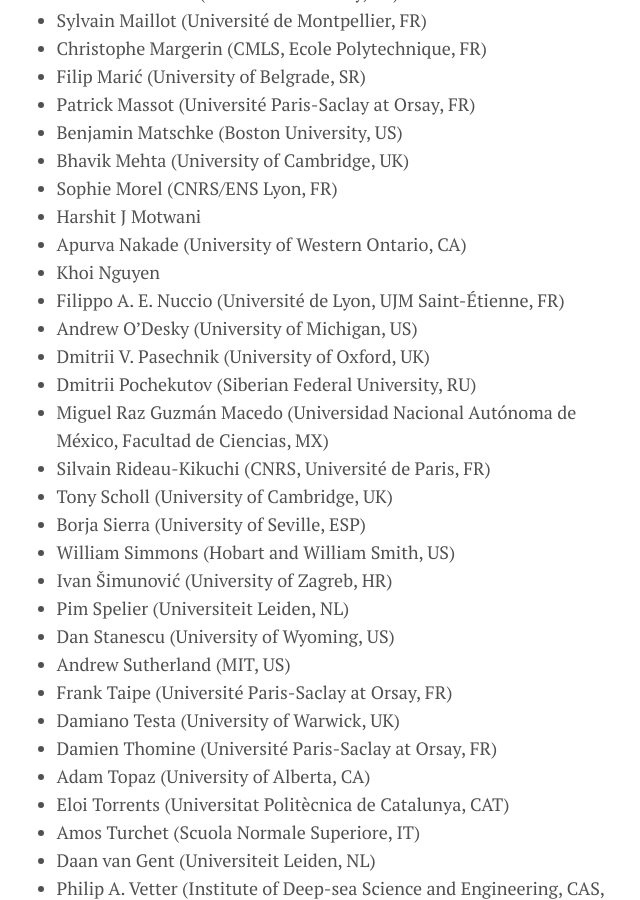
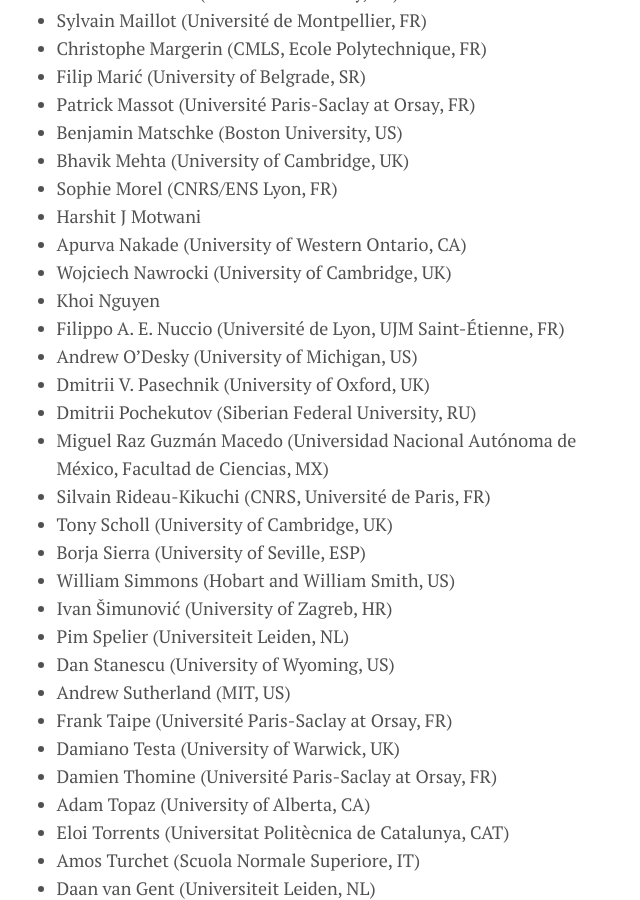
Before and after one commit to leanprover-community/lftcm2020, a Jekyll site: the page built from docs/participants.md, in a window 1280 px wide and 900 px high, scrolled down 1562 px. Shown: the whole window, without its empty margins (316-956 px from the left). Built offline with Jekyll 4.4.1, drawn with Linux system fonts in a browser that asks for light colours.

Commit message:
Update participants.md

```diff
--- a/docs/participants.md
+++ b/docs/participants.md
@@ -71,6 +71,7 @@
 * Sophie Morel (CNRS/ENS Lyon, FR)
 * Harshit J Motwani
 * Apurva Nakade (University of Western Ontario, CA)
+* Wojciech Nawrocki (University of Cambridge, UK)
 * Khoi Nguyen
 * Filippo A. E. Nuccio (Université de Lyon, UJM Saint-Étienne, FR)
 * Andrew O'Desky (University of Michigan, US)
```
